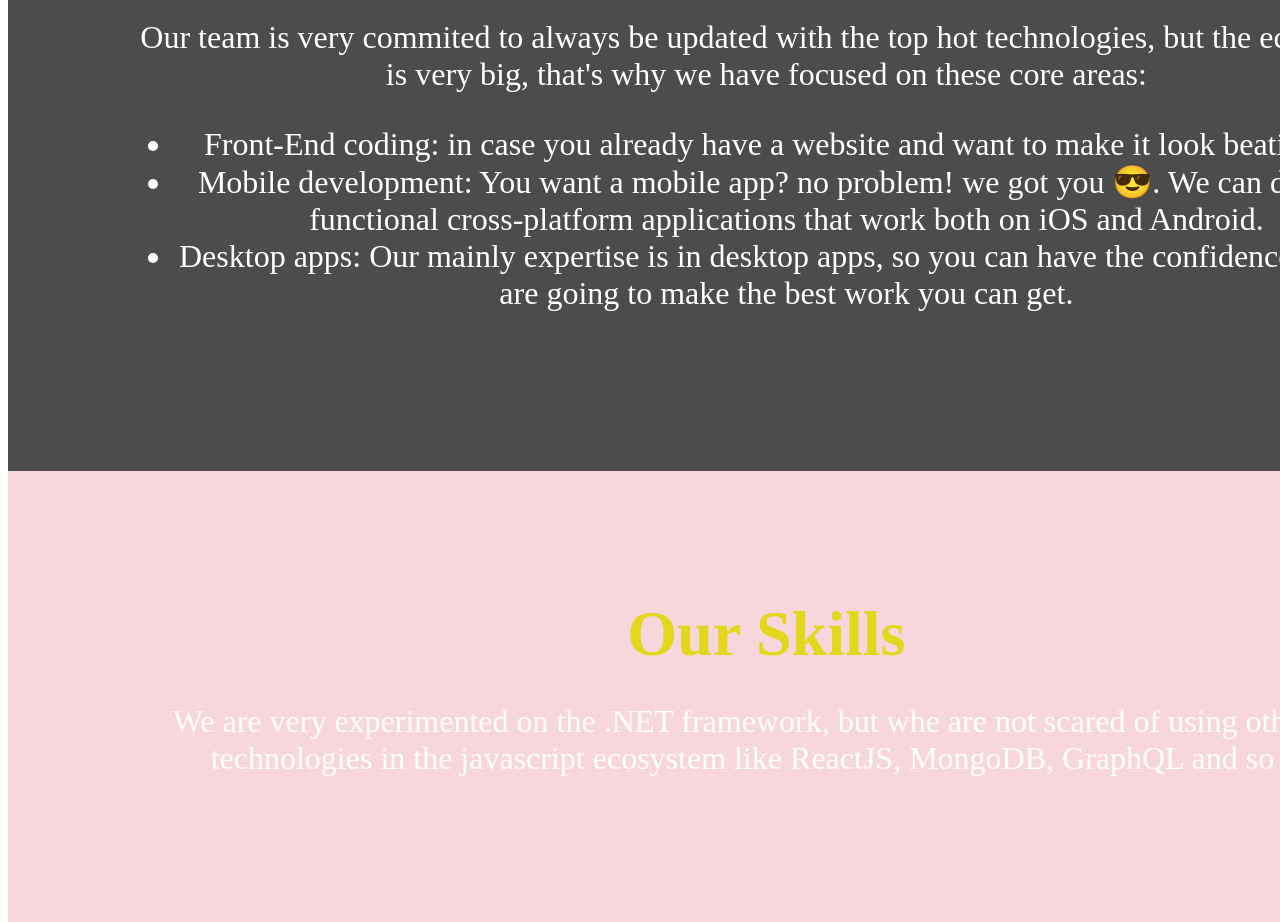
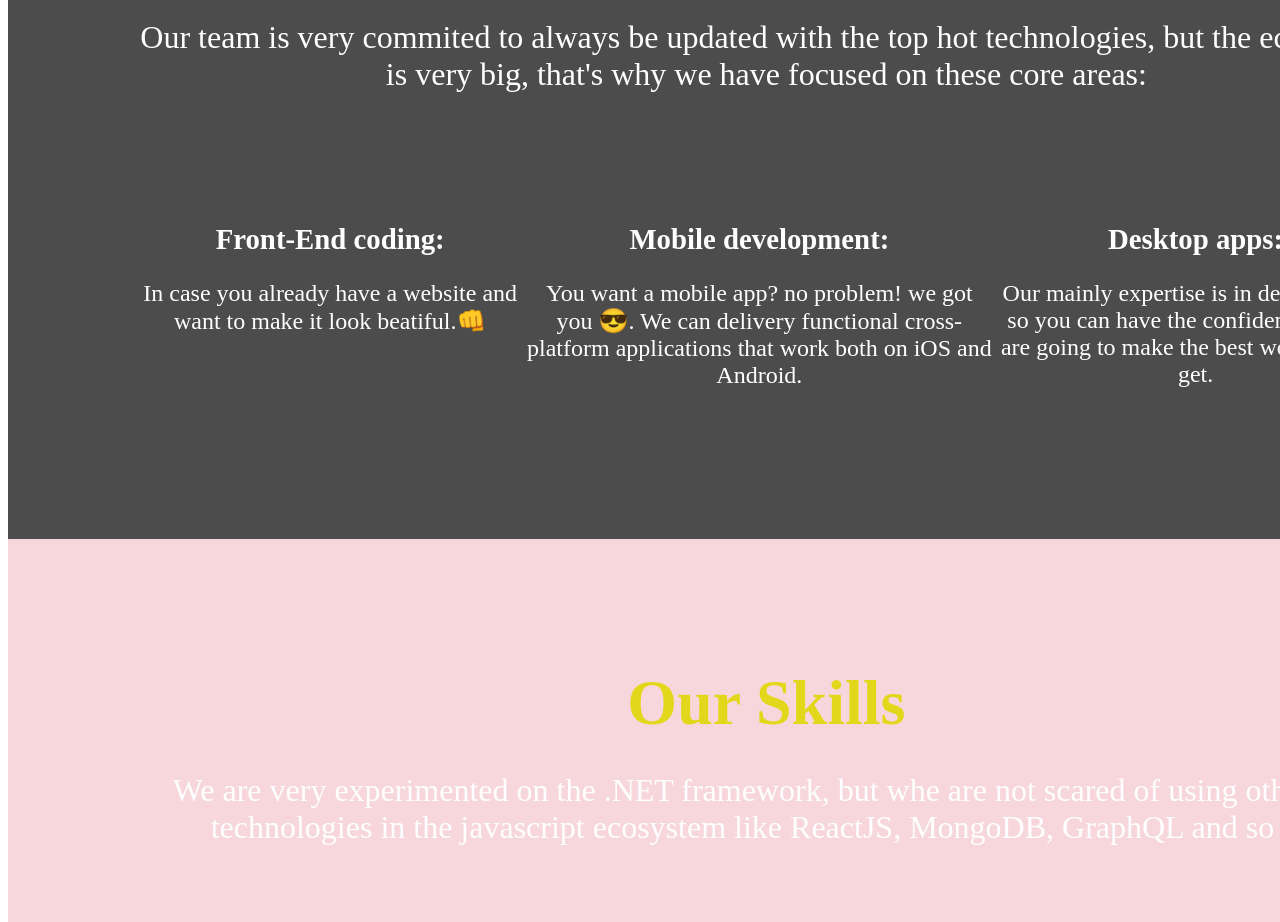
Before and after one commit to luisduenas/brainstorm-site, a Gatsby site: page / in a window 1280 px wide. Shown: the part 2380-3302 px from the top of the page. Built offline with nearby package versions, Linux system fonts and the light colour scheme; Gatsby itself is replaced by a stand-in of ours; some packages are replaced by stand-ins of ours.

Commit message:
[feat] update manifest, add css grid

```diff
--- a/gatsby-config.js
+++ b/gatsby-config.js
@@ -134,13 +134,13 @@ module.exports = {
     {
       resolve: `gatsby-plugin-manifest`,
       options: {
-        name: `Gatsby Starter Mdx Website & Blog`,
-        short_name: `Gatsby MDX`,
+        name: `Brainstorm solutions Website & Blog`,
+        short_name: `Brainstorm solutions`,
         start_url: `/`,
         background_color: `#ffffff`,
         theme_color: `#663399`,
         display: `minimal-ui`,
-        icon: `content/assets/gatsby-icon.png`,
+        icon: `src/images/logo.png`,
       },
     },
     `gatsby-plugin-offline`,
--- a/src/pages/index.js
+++ b/src/pages/index.js
@@ -96,22 +96,40 @@ class Index extends React.Component {
                     hot technologies, but the ecosystem is very big, that's why
                     we have focused on these core areas:
                   </p>
-                  <ul>
-                    <li>
-                      Front-End coding: in case you already have a website and
-                      want to make it look beatiful.👊
-                    </li>
-                    <li>
-                      Mobile development: You want a mobile app? no problem! we
-                      got you 😎. We can delivery functional cross-platform
-                      applications that work both on iOS and Android.
-                    </li>
-                    <li>
-                      Desktop apps: Our mainly expertise is in desktop apps, so
-                      you can have the confidence that we are going to make the
-                      best work you can get.
-                    </li>
-                  </ul>
+                  <br />
+                  <br />
+                  <div
+                    style={{
+                      display: 'grid',
+                      gridTemplateColumns: 'auto auto auto',
+                    }}
+                  >
+                    <div>
+                      <h2 style={{ fontSize: '1.8rem' }}>Front-End coding:</h2>
+                      <p style={{ fontSize: '1.5rem' }}>
+                        In case you already have a website and want to make it
+                        look beatiful.👊
+                      </p>
+                    </div>
+                    <div>
+                      <h2 style={{ fontSize: '1.8rem' }}>
+                        Mobile development:
+                      </h2>
+                      <p style={{ fontSize: '1.5rem' }}>
+                        You want a mobile app? no problem! we got you 😎. We can
+                        delivery functional cross-platform applications that
+                        work both on iOS and Android.
+                      </p>
+                    </div>
+                    <div>
+                      <h2 style={{ fontSize: '1.8rem' }}>Desktop apps:</h2>
+                      <p style={{ fontSize: '1.5rem' }}>
+                        Our mainly expertise is in desktop apps, so you can have
+                        the confidence that we are going to make the best work
+                        you can get.
+                      </p>
+                    </div>
+                  </div>
                 </div>
               </div>
               <div
```
